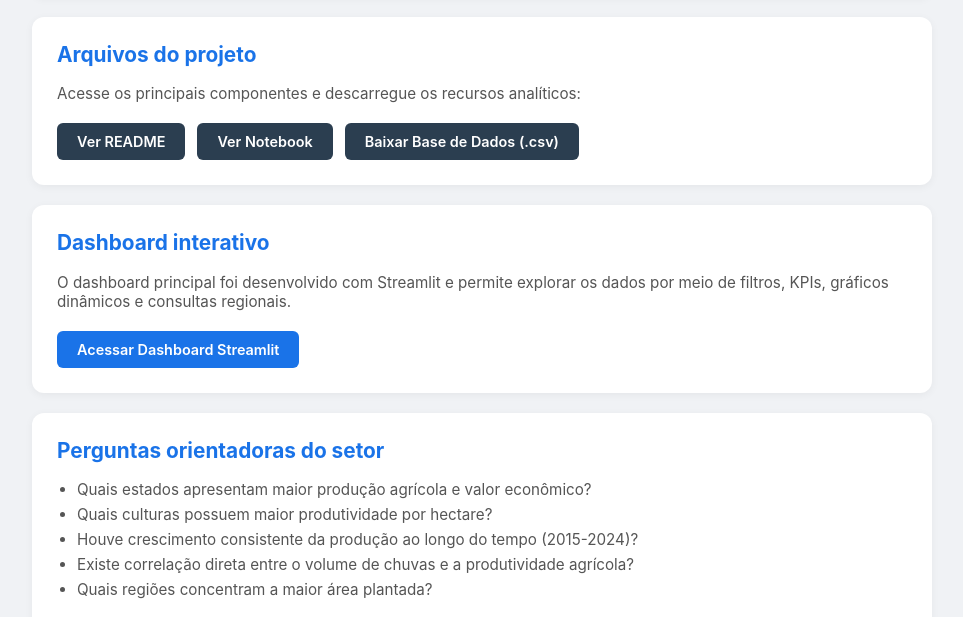
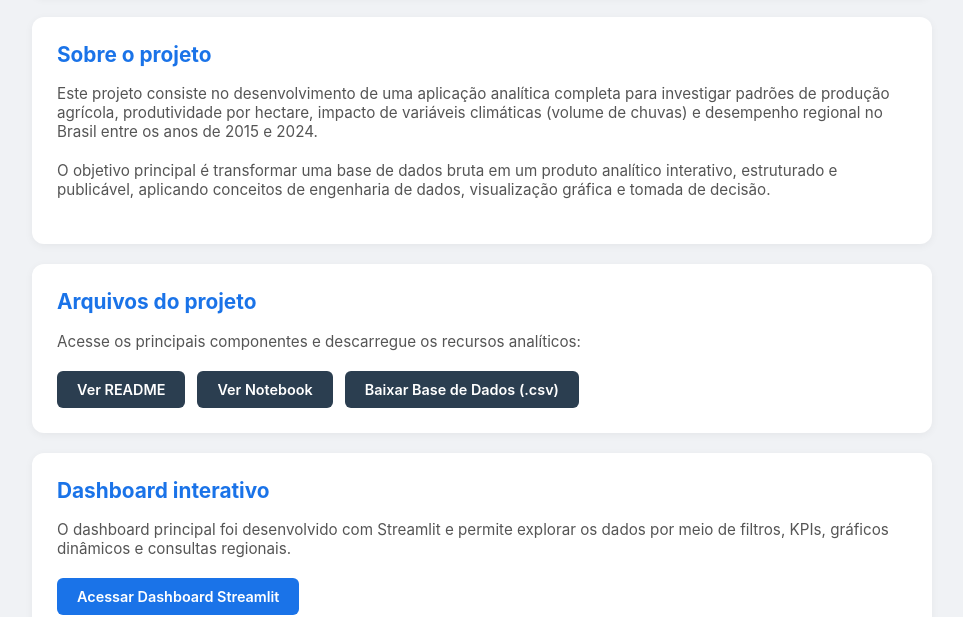
Before and after one commit to LuanFernand0/projeto-producao-agricola, a plain HTML site: page index.html in a window 1280 px wide. Shown: the part 195-812 px from the top of the page, without its empty margins (158-1121 px from the left). Drawn offline with Linux system fonts and the light colour scheme.

Commit message:
Update index.html

```diff
--- a/index.html
+++ b/index.html
@@ -125,12 +125,16 @@
 <body>
 
     <div class="main-container">
-
         <header>
             <h1>Análise de Produção Agrícola no Brasil</h1>
             <p><strong>Aluno:</strong> Luan Fernando Oliveira Pedrosa | <strong>Curso:</strong> Sistemas de Informação (Unilasalle-RJ)</p>
             <p><strong>Professor:</strong> Alexandre Neves Louzada | <strong>Disciplina:</strong> Linguagem de Programação — Análise e Visualização de Dados com Python</p>
         </header>
+        <div class="card">
+            <h2>Sobre o projeto</h2>
+            <p>Este projeto consiste no desenvolvimento de uma aplicação analítica completa para investigar padrões de produção agrícola, produtividade por hectare, impacto de variáveis climáticas (volume de chuvas) e desempenho regional no Brasil entre os anos de 2015 e 2024.</p>
+            <p>O objetivo principal é transformar uma base de dados bruta em um produto analítico interativo, estruturado e publicável, aplicando conceitos de engenharia de dados, visualização gráfica e tomada de decisão.</p>
+        </div>
         <div class="card">
             <h2>Arquivos do projeto</h2>
             <p>Acesse os principais componentes e descarregue os recursos analíticos:</p>
@@ -140,7 +144,6 @@
                 <a href="https://raw.githubusercontent.com/LuanFernand0/projeto-producao-agricola/main/dados/simulacao_producao_agricola_brasil.csv" class="btn" download>Baixar Base de Dados (.csv)</a>
             </div>
         </div>
-
         <div class="card">
             <h2>Dashboard interativo</h2>
             <p>O dashboard principal foi desenvolvido com Streamlit e permite explorar os dados por meio de filtros, KPIs, gráficos dinâmicos e consultas regionais.</p>
```
